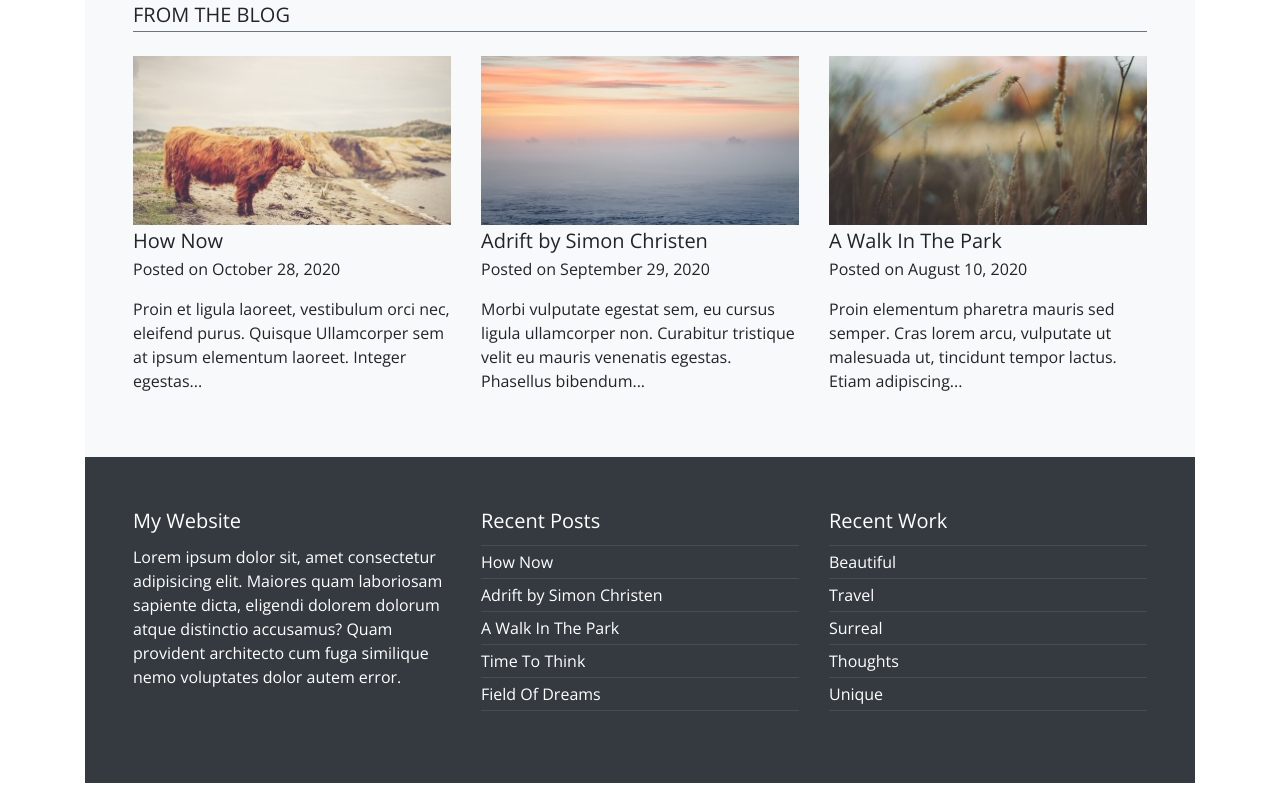
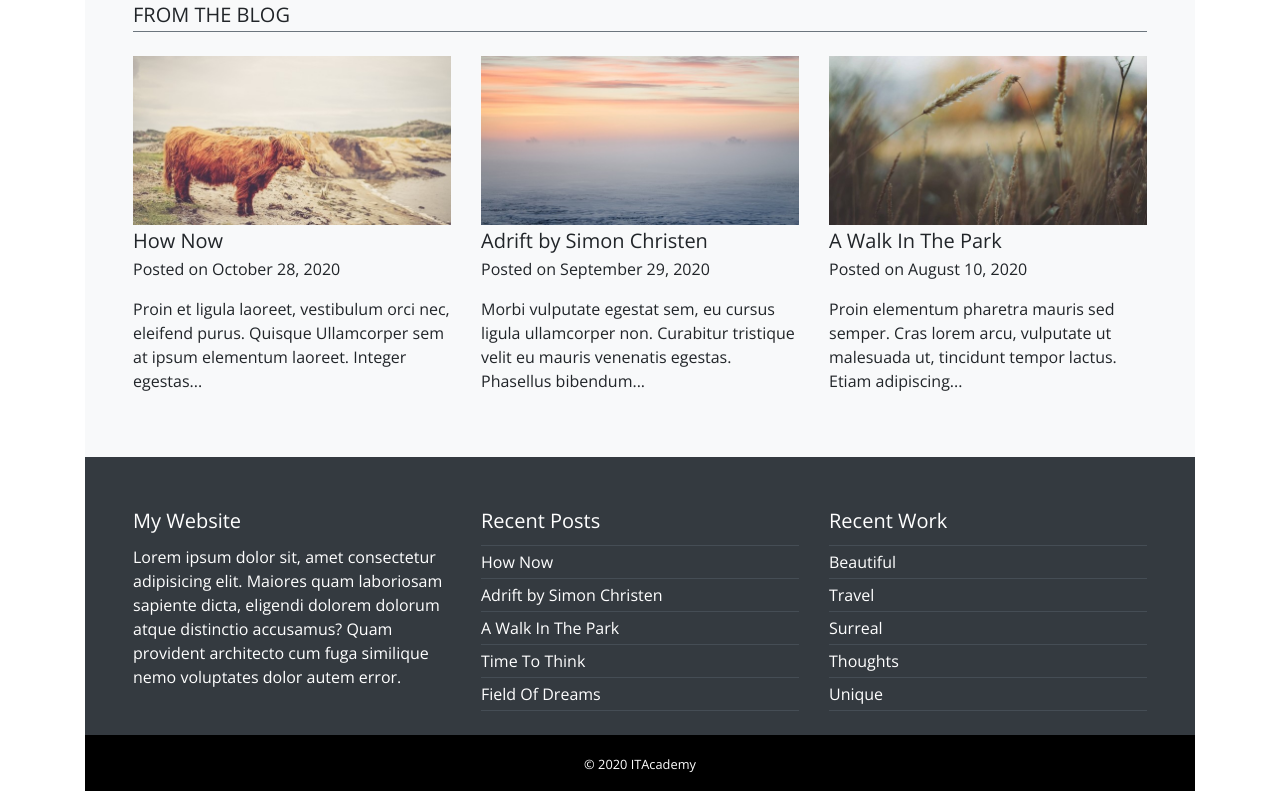
Before and after one commit to ArminMahic/website-building, a plain HTML site: page index.html in a window 1280 px wide. Shown: the part 1087-1894 px from the top of the page. Before the commit the page ends 1870 px from the top, so only its background shows below. Drawn offline with nearby package versions, Linux system fonts and the light colour scheme.

Commit message:
commit on 'master'

```diff
--- a/index.html
+++ b/index.html
@@ -10,16 +10,12 @@
   <link rel="stylesheet" href="https://stackpath.bootstrapcdn.com/bootstrap/4.5.0/css/bootstrap.min.css"
     integrity="sha384-9aIt2nRpC12Uk9gS9baDl411NQApFmC26EwAOH8WgZl5MYYxFfc+NcPb1dKGj7Sk" crossorigin="anonymous">
   <link rel="stylesheet" href="style.css">
-  <link rel="stylesheet"
-          href="https://fonts.googleapis.com/css2?family=Open+Sans">
+  <link rel="stylesheet" href="https://fonts.googleapis.com/css2?family=Open+Sans">
 
-  <title>Hello, world!</title>
-  <style>
+  <title>Assigment 1</title>
+</head>
+<body>
 
-  </style>
-</head>
-
-<body>
   <div class="container">
     <nav class="navbar navbar-expand-lg navbar-light row">
       <div class="navbar-brand w-50 col-sm-3 align-middle">
@@ -48,7 +44,8 @@
     <div class="card bg-dark text-white border-white">
       <img src="imgs/hero.jpg" class="card-img" alt="hero">
       <div class="card-img-overlay col col-sm-12 col-lg-8 col-md-8 offset-md-1 offset-lg-0 align-middle ">
-          <p id="hero-text" class="bg-success p-2 m-0 text-center align-middle">We strive to make all our creations exquisite.
+        <p id="hero-text" class="bg-success p-2 m-0 text-center align-middle">We strive to make all our creations
+          exquisite.
         </p>
       </div>
     </div>
@@ -76,6 +73,7 @@
           <p>Mauris accumsan magna in placerat lacinia. Proin sit amet neque vitae hunc pulvinar varius.</p>
         </div>
       </div>
+
       <h5 class="mt-3 mb-1">RECENT WORK</h5>
       <hr class="border-top m-0 border-secondary">
       <div class="row pt-4">
@@ -100,6 +98,7 @@
           <p>Beautiful</p>
         </div>
       </div>
+
       <h5 class="mt-3 mb-1">FROM THE BLOG</h5>
       <hr class="border-top m-0 border-secondary">
       <div class="row pt-4 ">
@@ -107,33 +106,39 @@
           <img src="imgs/cow-640x340.jpg" class="img-fluid" alt="bike">
           <h5 class="py-1 m-0">How Now</h5>
           <p>Posted on October 28, 2020</p>
-            <p>Proin et ligula laoreet, vestibulum orci nec, eleifend purus. Quisque Ullamcorper sem at ipsum elementum laoreet. Integer egestas...</p>
+          <p>Proin et ligula laoreet, vestibulum orci nec, eleifend purus. Quisque Ullamcorper sem at ipsum elementum
+            laoreet. Integer egestas...</p>
         </div>
         <div class="col-sm-12 col-lg-4">
           <img src="imgs/sunrise-640x340.jpg" class="img-fluid" alt="sunrise">
           <h5 class="py-1 m-0">Adrift by Simon Christen</h5>
           <p>Posted on September 29, 2020</p>
-            <p>Morbi vulputate egestat sem, eu cursus ligula ullamcorper non. Curabitur tristique velit eu mauris venenatis egestas. Phasellus bibendum...</p>
+          <p>Morbi vulputate egestat sem, eu cursus ligula ullamcorper non. Curabitur tristique velit eu mauris
+            venenatis egestas. Phasellus bibendum...</p>
         </div>
         <div class="col-sm-12 col-lg-4">
           <img src="imgs/grass-640x340.jpg" class="img-fluid" alt="grass">
           <h5 class="py-1 m-0">A Walk In The Park</h5>
           <p>Posted on August 10, 2020</p>
-            <p>Proin elementum pharetra mauris sed semper. Cras lorem arcu, vulputate ut malesuada ut, tincidunt tempor lactus. Etiam adipiscing...</p>
+          <p>Proin elementum pharetra mauris sed semper. Cras lorem arcu, vulputate ut malesuada ut, tincidunt tempor
+            lactus. Etiam adipiscing...</p>
         </div>
       </div>
     </div>
-      <div class="p-5 bg-dark text-white align-top">
+
+    <div class="px-5 pt-5 pb-0 bg-dark text-white align-top">
       <div class="row">
         <div class="col-sm-12 col-lg-4">
           <h5 class="py-1 mb-2">My Website</h5>
-            <p>Lorem ipsum dolor sit, amet consectetur adipisicing elit. Maiores quam laboriosam sapiente dicta, eligendi dolorem dolorum atque distinctio accusamus? Quam provident architecto cum fuga similique nemo voluptates dolor autem error.</p>
+          <p>Lorem ipsum dolor sit, amet consectetur adipisicing elit. Maiores quam laboriosam sapiente dicta, eligendi
+            dolorem dolorum atque distinctio accusamus? Quam provident architecto cum fuga similique nemo voluptates
+            dolor autem error.</p>
         </div>
         <div class="col-sm-12 col-lg-4">
           <h5 class="py-1 mb-2">Recent Posts</h5>
           <table class="table table-dark">
             <tbody>
-                <tr >
+              <tr>
                 <td class="px-0 py-1">How Now</td>
               </tr>
               <tr>
@@ -158,7 +163,7 @@
           <h5 class="py-1 mb-2">Recent Work</h5>
           <table class="table table-dark">
             <tbody>
-                <tr >
+              <tr>
                 <td class="px-0 py-1">Beautiful</td>
               </tr>
               <tr>
@@ -171,7 +176,7 @@
                 <td class="px-0 py-1">Thoughts</td>
               </tr>
               <tr>
-                  <td class="px-0 py-1">Unique</td>
+                <td class="px-0 py-1"> Unique </td>
               </tr>
               <tr>
                 <td class="px-0 py-1"></td>
@@ -181,8 +186,9 @@
         </div>
       </div>
     </div>
-
-
+    <div class="footer text-white text-center p-3 mb-3">
+      <p class="m-0"><small> &copy; 2020 ITAcademy</small></p>
+    </div>
   </div>
 
   <!-- Optional JavaScript -->
--- a/style.css
+++ b/style.css
@@ -13,6 +13,10 @@ body {
 .heading{
   font-size: 22px;
   font-weight: 650;
+}
+
+.footer{
+  background-color: black;
 }
 
 @media screen and (max-width: 990px) and (min-width: 485px) {
```
Lines whose indentation alone changed are shown as unchanged.
